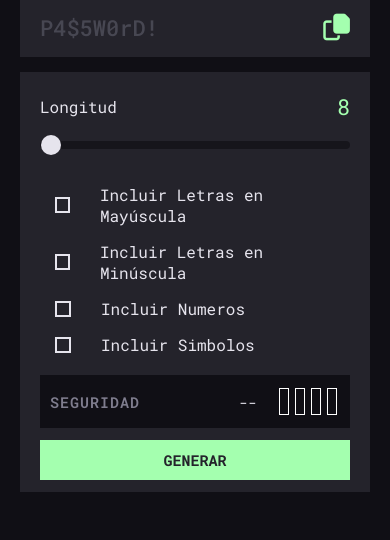
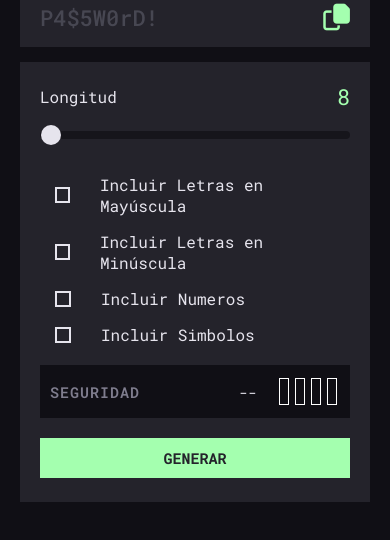
Before and after one commit to FrancoMoravcik/generadorDeContrasenias, a plain HTML site: page index.html in a window 390 px wide. Shown: the part 148-688 px from the top of the page. Drawn offline with Linux system fonts and the light colour scheme; some packages are replaced by stand-ins of ours; a script that the page names is missing.

Commit message:
cambios realizados

```diff
--- a/estilos.css
+++ b/estilos.css
@@ -250,6 +250,7 @@ max-width: 350px;
 
 form{
 max-width: 350px;
+height: 440px;
 }
 
 
@@ -274,7 +275,7 @@ max-width: 350px;
 /* botonGenerar */
 
 .botonGenerar {
-    margin-top: 12px;
+    margin-top: 20px;
     height: 40px;
     font-size: 15px;
 }
```
